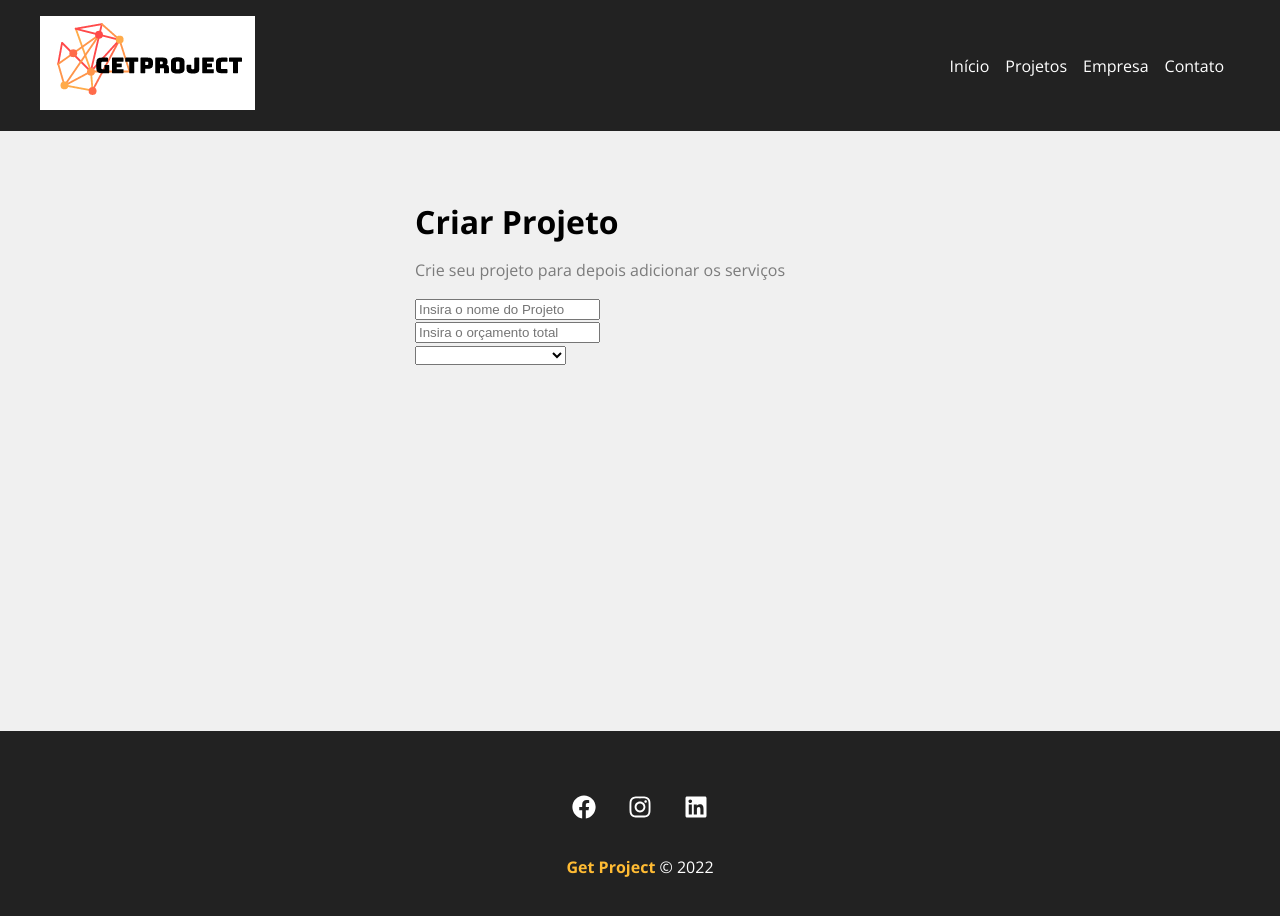
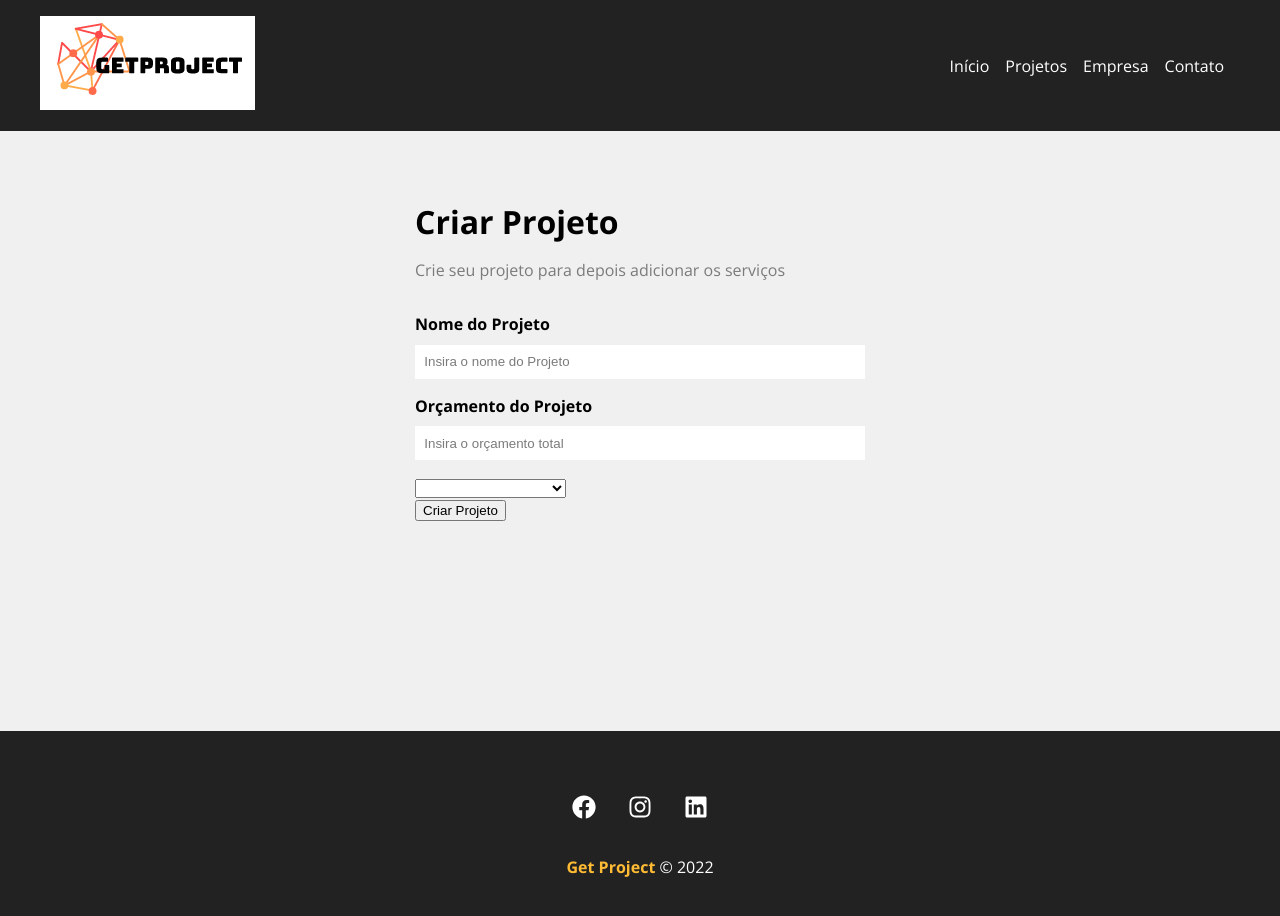
Before and after one commit to paulpessoa/get-project, a React (Create React App) app: page /newproject in a window 1280 px wide. Shown: the top 916 px of the page. Built offline with nearby package versions, Linux system fonts and the light colour scheme.

Commit message:
input component

```diff
--- /dev/null
+++ b/src/components/form/Input.js
@@ -0,0 +1,12 @@
+import styles from './Input.module.css';
+
+function Input({type, text, name, placeholder, handleOnChange, value}){
+    return (
+        <div className={styles.form_control}>
+            <label htmlFor={name}>{text}</label>
+            <input type={type} name={name} id={name} placeholder={placeholder} onChange={handleOnChange} value={value}/>
+        </div>
+    )
+}
+
+export default Input;
--- /dev/null
+++ b/src/components/form/Input.module.css
@@ -0,0 +1,21 @@
+.form_control {
+    display: flex;
+    flex-direction: column;
+    margin-bottom: 1em;
+}
+
+.form_control label {
+    margin-bottom:  .6em;
+    font-weight: bold;
+}
+
+.form_control input {
+    padding: 0.7em;
+    border-radius: 0;
+    border: none;
+}
+
+
+.form_control input::placeholder {
+    color: #7b7b7b;
+}
--- a/src/components/project/ProjectForm.js
+++ b/src/components/project/ProjectForm.js
@@ -1,11 +1,15 @@
+import Input from '../form/Input';
+import styles from './ProjectForm.module.css';
+
+
 function ProjectForm () {
     return (
-        <form>
+        <form className={styles.form}>
             <div>
-                <input type="text" placeholder="Insira o nome do Projeto"/>
+                <Input type="text" text="Nome do Projeto" name="name" placeholder="Insira o nome do Projeto"/>
             </div>
             <div>
-                <input type="number" placeholder="Insira o orçamento total"/>
+                <Input type="number" text="Orçamento do Projeto" name="budget" placeholder="Insira o orçamento total"/>
             </div>
             <div>
                 <select name="category_id">
@@ -13,6 +17,7 @@
                 </select>
             </div>
             <div>
+                <input type="submit" value="Criar Projeto"/>
             </div>
         </form>
     )
--- a/src/components/project/ProjectForm.module.css
+++ b/src/components/project/ProjectForm.module.css
@@ -0,0 +1,4 @@
+.form {
+    width: 100%;
+    margin: 2em 0;
+}
```
